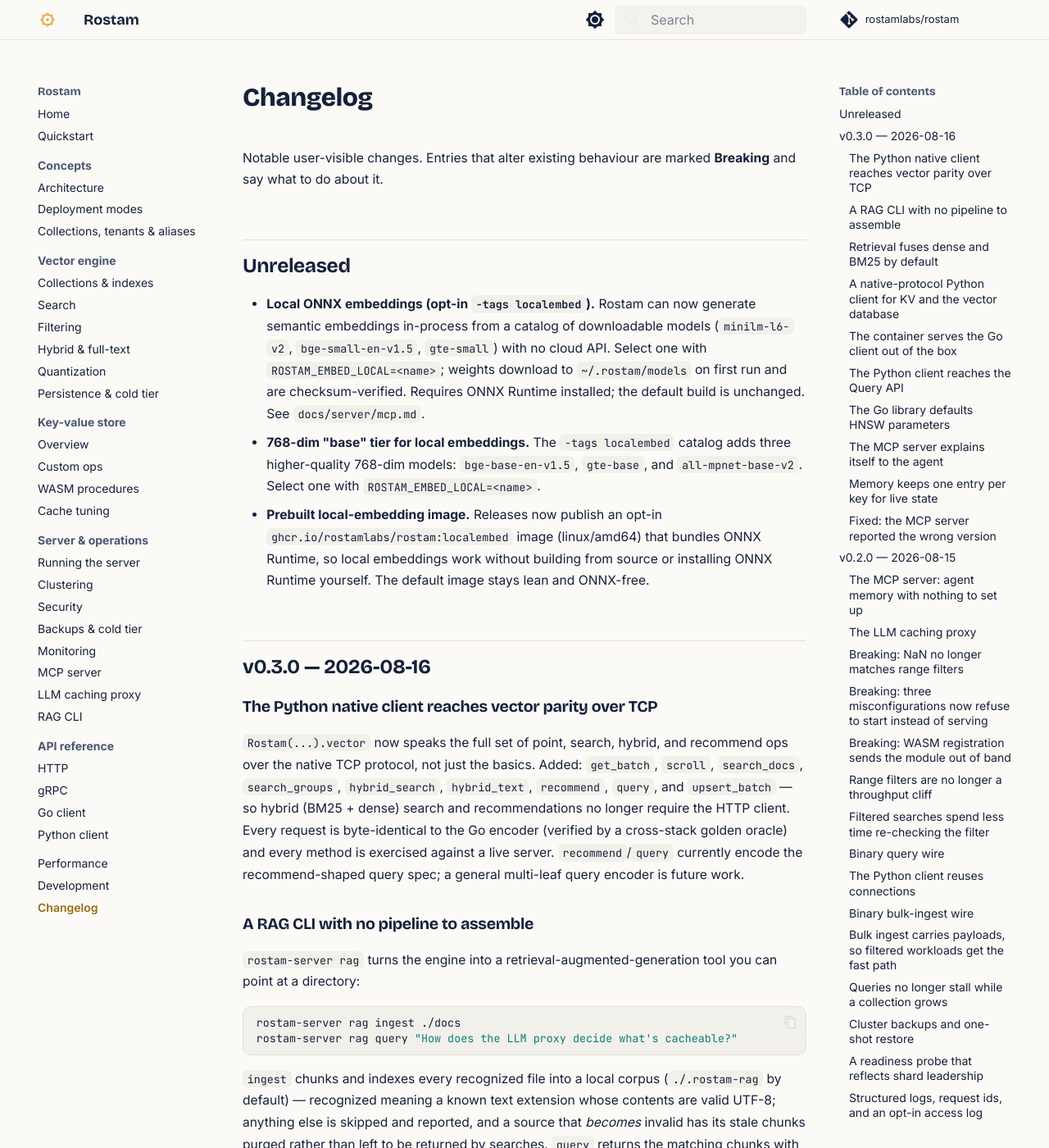
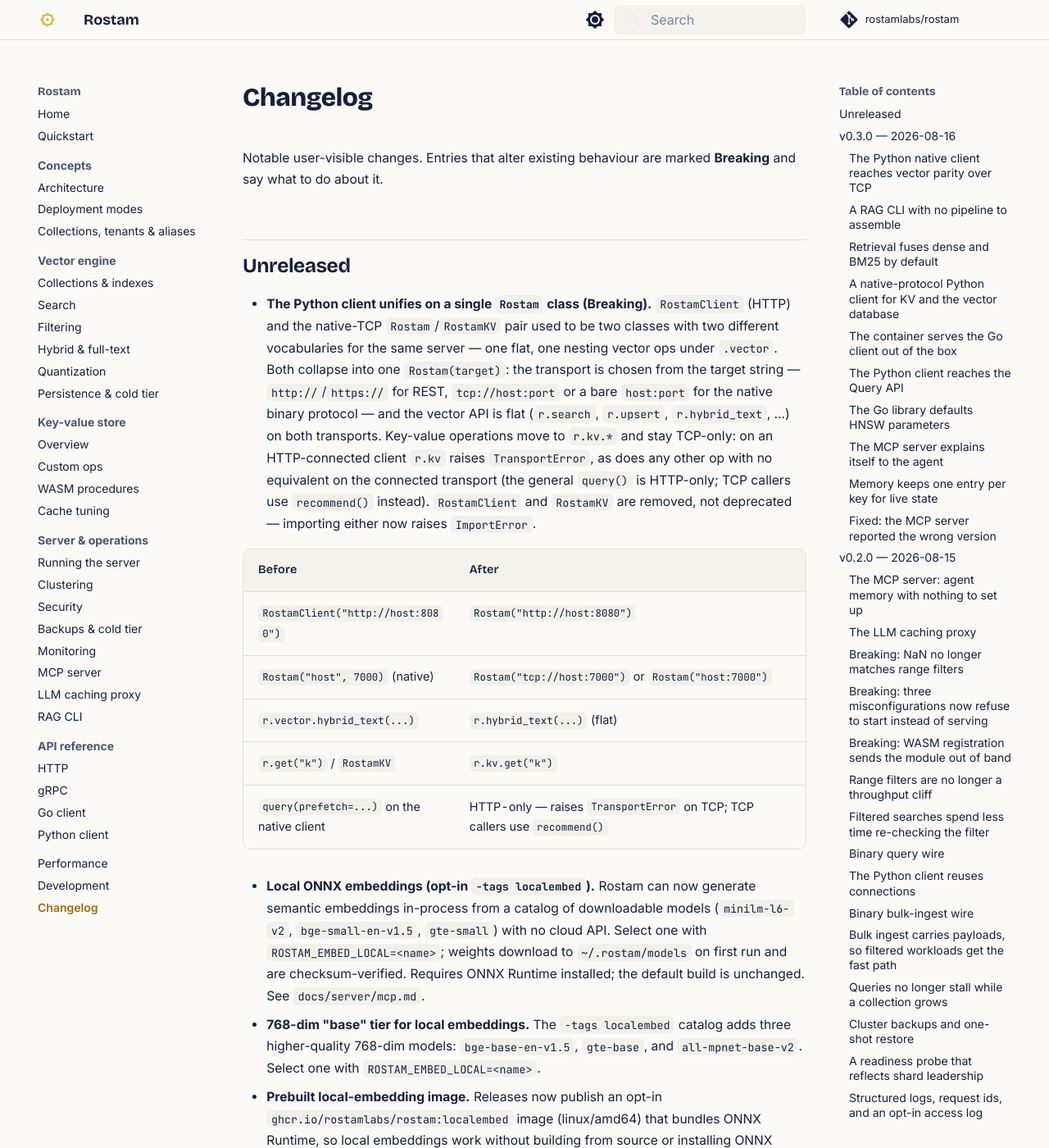
Before and after one commit to Keivan-S/rostam, an MkDocs documentation site: the page built from docs/changelog.md, in a window 1280 px wide and 1400 px high. Shown: the whole window at 82% size. Built offline with MkDocs 1.6.1 and Material for MkDocs 9.7.7, drawn with Linux system fonts in a browser that asks for light colours; comment, search, counter and statistics services are not loaded.

Commit message:
docs(changelog): unified Python client (breaking); bump to 0.2.0; retarget README
Document the RostamClient/RostamKV -> Rostam(target) migration in the
changelog with a before/after table, bump the pre-1.0 package version
(0.1.2 -> 0.2.0) for the breaking change, and retarget every example in
clients/python/README.md off the removed RostamClient class (14 refs)
onto the unified Rostam facade, adding a native-TCP quickstart alongside
the existing HTTP one.

```diff
--- a/docs/changelog.md
+++ b/docs/changelog.md
@@ -4,6 +4,28 @@
 **Breaking** and say what to do about it.
 
 ## Unreleased
+
+- **The Python client unifies on a single `Rostam` class (Breaking).**
+  `RostamClient` (HTTP) and the native-TCP `Rostam`/`RostamKV` pair used to be
+  two classes with two different vocabularies for the same server — one flat,
+  one nesting vector ops under `.vector`. Both collapse into one
+  `Rostam(target)`: the transport is chosen from the target string —
+  `http://`/`https://` for REST, `tcp://host:port` or a bare `host:port` for
+  the native binary protocol — and the vector API is flat (`r.search`,
+  `r.upsert`, `r.hybrid_text`, ...) on both transports. Key-value operations
+  move to `r.kv.*` and stay TCP-only: on an HTTP-connected client `r.kv`
+  raises `TransportError`, as does any other op with no equivalent on the
+  connected transport (the general `query()` is HTTP-only; TCP callers use
+  `recommend()` instead). `RostamClient` and `RostamKV` are removed, not
+  deprecated — importing either now raises `ImportError`.
+
+  | Before | After |
+  | --- | --- |
+  | `RostamClient("http://host:8080")` | `Rostam("http://host:8080")` |
+  | `Rostam("host", 7000)` (native) | `Rostam("tcp://host:7000")` or `Rostam("host:7000")` |
+  | `r.vector.hybrid_text(...)` | `r.hybrid_text(...)` (flat) |
+  | `r.get("k")` / `RostamKV` | `r.kv.get("k")` |
+  | `query(prefetch=...)` on the native client | HTTP-only — raises `TransportError` on TCP; TCP callers use `recommend()` |
 
 - **Local ONNX embeddings (opt-in `-tags localembed`).** Rostam can now generate
   semantic embeddings in-process from a catalog of downloadable models
```
Also changed, not shown: clients/python/README.md (+64 -24 lines), 2 other files.
